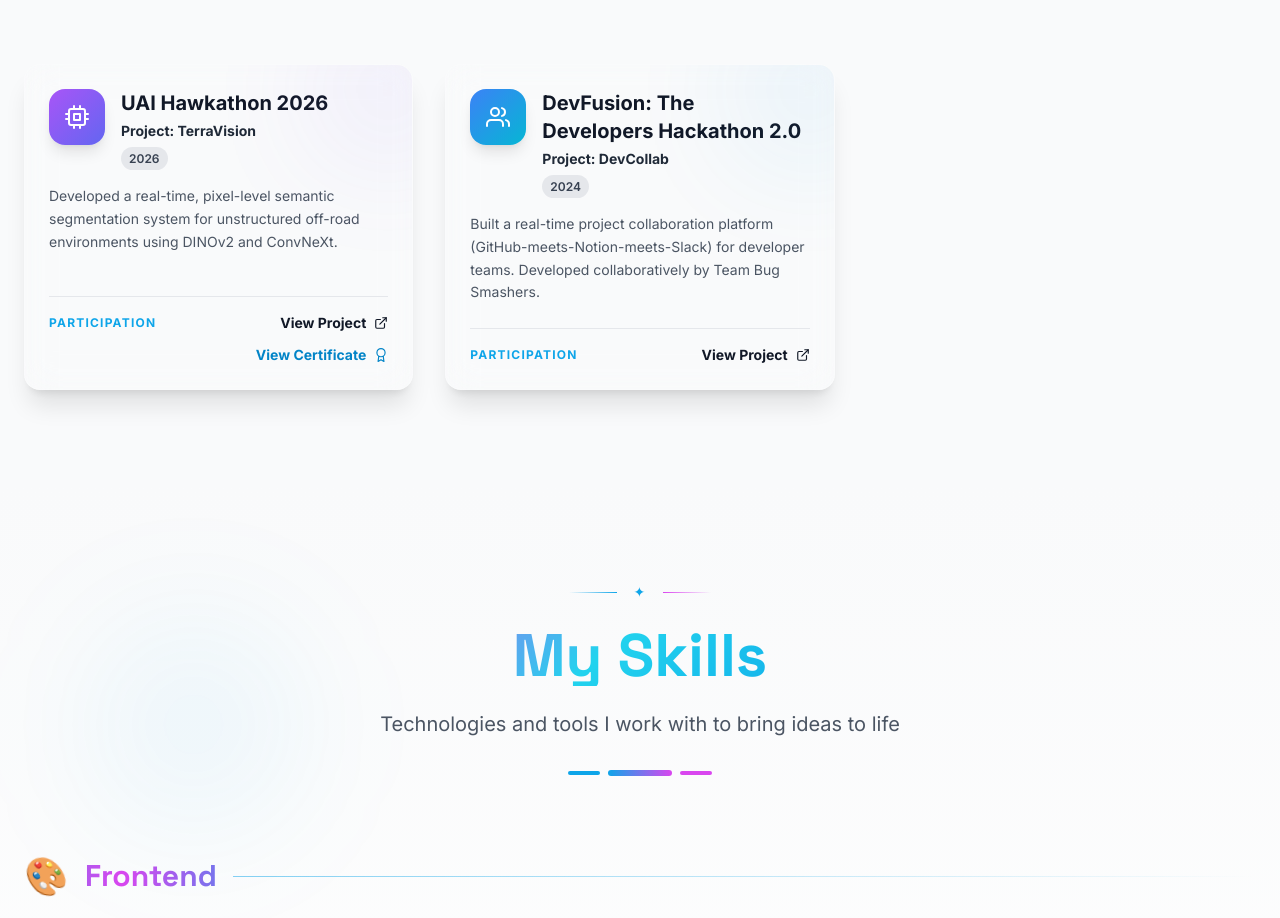
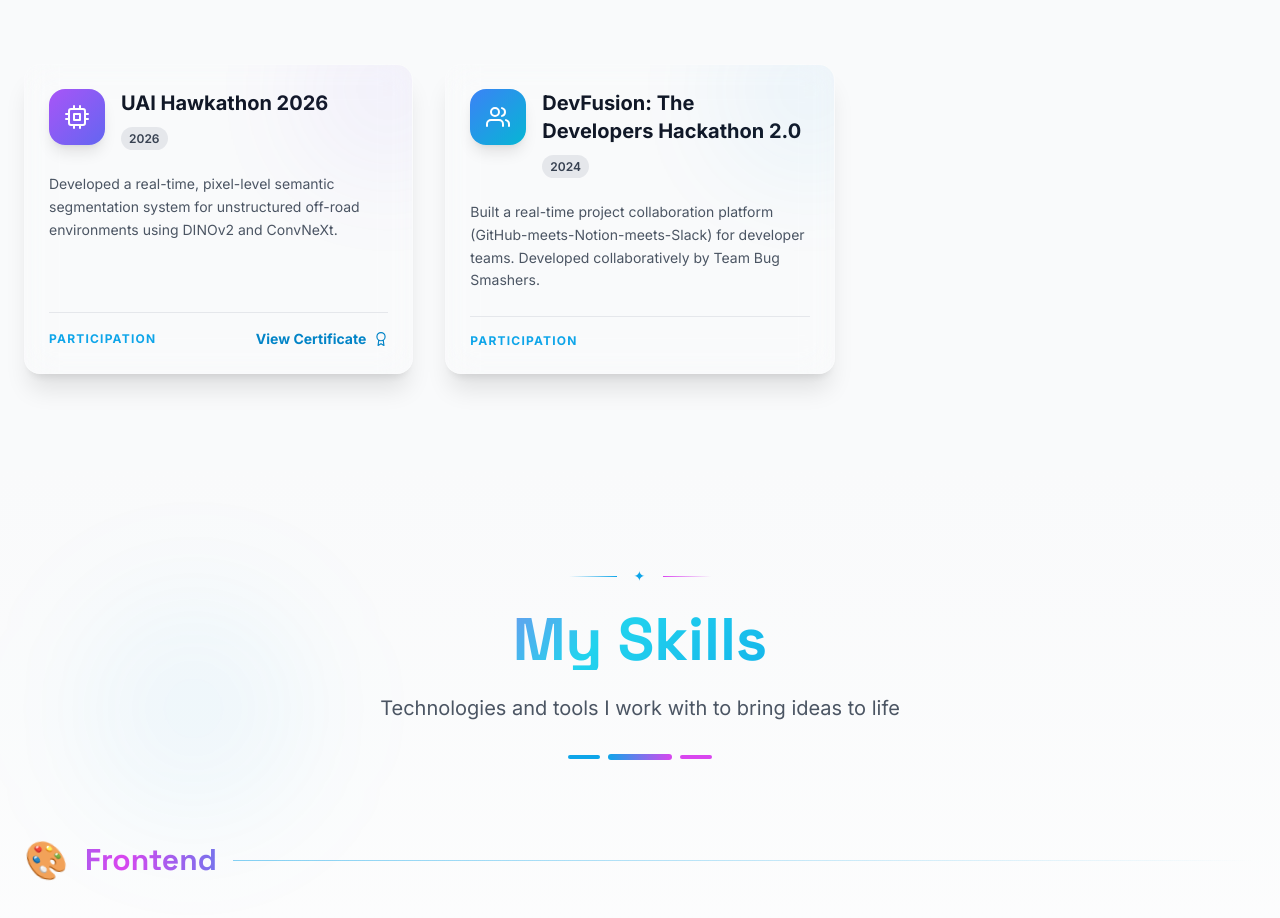
Before and after one commit to omkarmohire22/Omkar-s_Portfolio, a React (Vite) app: page / in a window 1280 px wide. Shown: the part 3680-4598 px from the top of the page. Built offline with nearby package versions, Linux system fonts and the light colour scheme.

Commit message:
new commmit

```diff
--- a/src/sections/Hackathons.jsx
+++ b/src/sections/Hackathons.jsx
@@ -52,12 +52,11 @@ export default function Hackathons() {
                                         <h3 className="text-xl font-bold text-gray-900 dark:text-white group-hover:text-primary-500 transition-colors">
                                             {hackathon.title}
                                         </h3>
-                                        <p className="text-sm font-bold text-gray-800 dark:text-gray-300 mt-1 mb-1">
-                                            Project: {hackathon.project}
-                                        </p>
-                                        <span className="text-xs font-semibold px-2 py-1 bg-gray-200 dark:bg-gray-800 rounded-full text-gray-700 dark:text-gray-400">
-                                            {hackathon.date}
-                                        </span>
+                                        <div className="mt-2 mb-2">
+                                            <span className="text-xs font-semibold px-2 py-1 bg-gray-200 dark:bg-gray-800 rounded-full text-gray-700 dark:text-gray-400">
+                                                {hackathon.date}
+                                            </span>
+                                        </div>
                                     </div>
                                 </div>
 
@@ -70,20 +69,7 @@ export default function Hackathons() {
                                         <span className="text-xs font-bold uppercase tracking-widest text-primary-500 dark:text-primary-400">
                                             Participation
                                         </span>
-                                        {hackathon.link !== '#' && (
-                                            <motion.a
-                                                href={hackathon.link}
-                                                target="_blank"
-                                                rel="noopener noreferrer"
-                                                className="flex items-center gap-2 text-sm font-bold text-gray-900 dark:text-white hover:text-primary-500 transition-colors"
-                                                whileHover={{ x: 5 }}
-                                            >
-                                                View Project <FiExternalLink />
-                                            </motion.a>
-                                        )}
-                                    </div>
-                                    {hackathon.certificate && (
-                                        <div className="flex justify-end mt-1">
+                                        {hackathon.certificate && (
                                             <motion.a
                                                 href={hackathon.certificate}
                                                 target="_blank"
@@ -93,8 +79,8 @@ export default function Hackathons() {
                                             >
                                                 View Certificate <FiAward />
                                             </motion.a>
-                                        </div>
-                                    )}
+                                        )}
+                                    </div>
                                 </div>
                             </motion.div>
                         </AnimatedSection>
```
